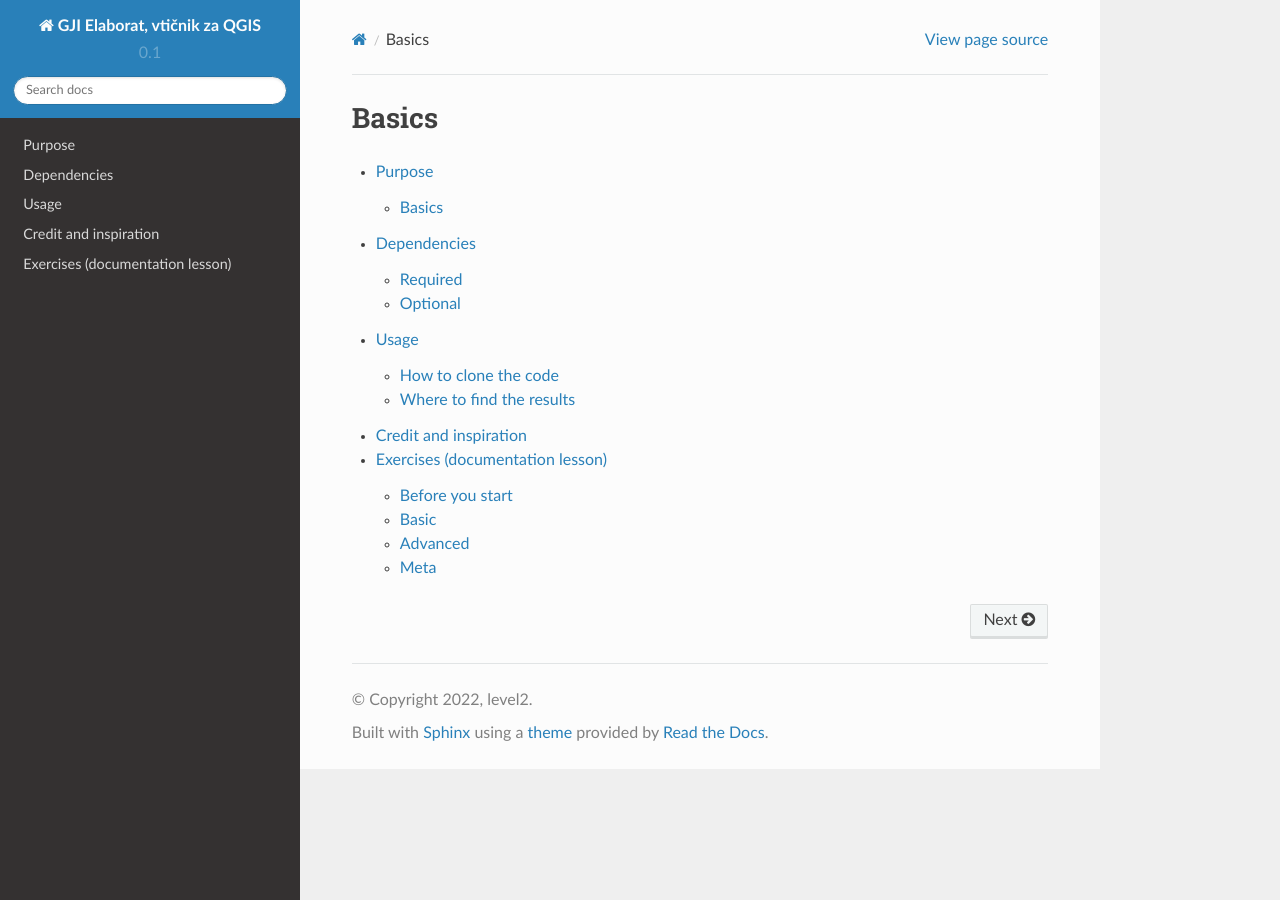
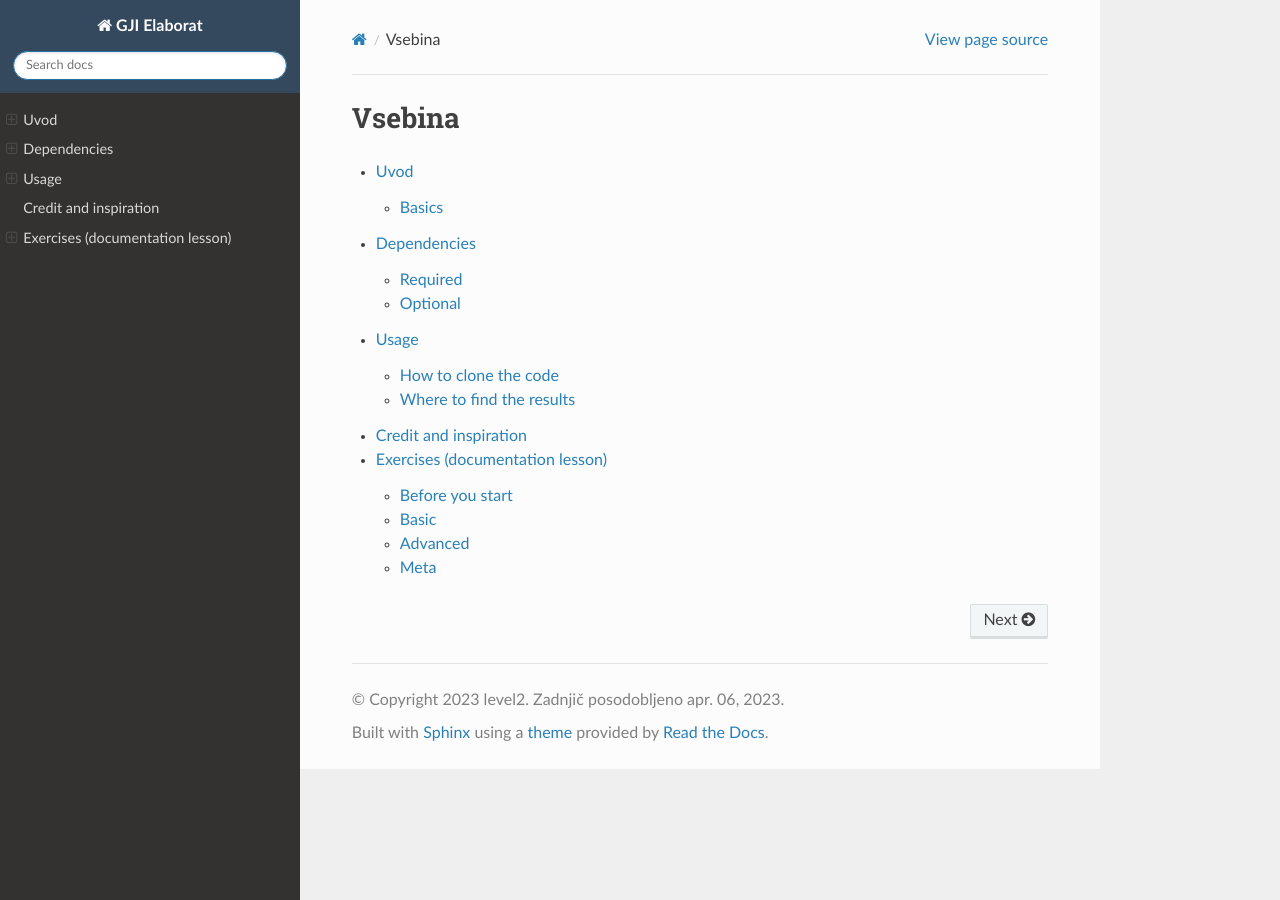
Before and after one commit to level2-gis/gji_elaborat_docs, a Sphinx documentation site: the page built from doc/index.rst, in a window 1280 px wide. Built offline with Sphinx 7.4.7 and the Read the Docs theme 2.0.0, drawn with Linux system fonts in a browser that asks for light colours.

Commit message:
struktura

```diff
--- a/doc/conf.py
+++ b/doc/conf.py
@@ -19,6 +19,7 @@
 #
 import os
 import sys
+import datetime
 sys.path.insert(0, os.path.abspath('../source'))
 
 
@@ -46,8 +47,9 @@ source_suffix = '.rst'
 master_doc = 'index'
 
 # General information about the project.
-project = 'GJI Elaborat, vtičnik za QGIS'
-copyright = '2022, level2'
+project = 'GJI Elaborat'
+year_now = datetime.date.today().year
+copyright = str(year_now)+' level2'
 author = 'Uroš Preložnik'
 
 # The version info for the project you're documenting, acts as replacement for
@@ -55,9 +57,9 @@ author = 'Uroš Preložnik'
 # built documents.
 #
 # The short X.Y version.
-version = '0.1'
+version = '2.2'
 # The full version, including alpha/beta/rc tags.
-release = '0.1'
+release = '2.2.0'
 
 # The language for content autogenerated by Sphinx. Refer to documentation
 # for a list of supported languages.
@@ -89,7 +91,24 @@ html_theme = 'sphinx_rtd_theme'
 # further.  For a list of options available for each theme, see the
 # documentation.
 #
-# html_theme_options = {}
+html_theme_options = {
+	'collapse_navigation': False,
+	'sticky_navigation': False,
+	'navigation_depth': 2,
+	'includehidden': False,
+	'logo_only': False,
+	'display_version': False,
+	'style_nav_header_background': '#34495e',
+}
+
+# If not '', a 'Last updated on:' timestamp is inserted at every page bottom,
+# using the given strftime format.
+html_last_updated_fmt = '%b %d, %Y'
+
+# The name of an image file (within the static path) to use as favicon of the
+# docs. This file should be a Windows icon file (.ico) being 16x16 or 32x32
+# pixels large.
+html_favicon = '_static/favicon.ico'
 
 # Add any paths that contain custom static files (such as style sheets) here,
 # relative to this directory. They are copied after the builtin static files,
--- a/doc/index.rst
+++ b/doc/index.rst
@@ -4,13 +4,13 @@
    table of contents
 
 
-Basics
+Vsebina
 ==========
 
 .. toctree::
    :maxdepth: 2
 
-   purpose.rst
+   uvod.rst
    dependencies.rst
    usage.rst
    credit.rst
--- a/doc/purpose.rst
+++ b/doc/uvod.rst
@@ -1,6 +1,6 @@
 
 
-Purpose
+Uvod
 =======
 
 Write me ...
```
Also changed, not shown: _static/favicon.ico (added).
